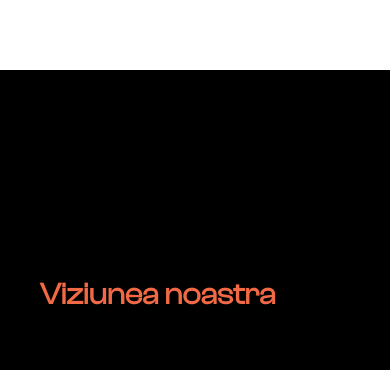
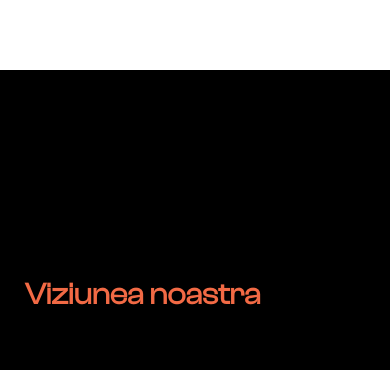
Before and after one commit to vikramkumartejani/ferandalex, a Next.js app: page / in a window 390 px wide. Shown: the part 2426-2796 px from the top of the page. Built offline with nearby package versions, Linux system fonts and the light colour scheme.

Commit message:
fix padding of corporate and ourvision.tsx

```diff
--- a/src/app/components/Corporate.tsx
+++ b/src/app/components/Corporate.tsx
@@ -15,7 +15,7 @@ const Corporate: React.FC = () => {
     <div className="bg-[#F26A45]">
       <div className="overflow-hidden">
         <h2
-          className="font-clashdisplay-bold md:pt-[160px] pt-[100px] sm:pb-[80px] pb-[70px] lg:ps-[120px] lg:pe-0 md:px-[81px] sm:px-[50px] px-[40px] text-white md:text-[64px] sm:text-[43px] text-[33px] font-[700] md:leading-[86.24px] leading-[50px] tracking-[0.09em]"
+          className="font-clashdisplay-bold md:pt-[160px] pt-[100px] sm:pb-[80px] pb-[70px] lg:ps-[120px] sm:ps-[25px] ps-[20px] lg:pe-0 md:px-[81px] sm:px-[50px] px-[40px] text-white md:text-[64px] sm:text-[43px] text-[33px] font-[700] md:leading-[86.24px] leading-[50px] tracking-[0.09em]"
           data-aos="fade-up"
           data-aos-delay="500"
         >
--- a/src/app/components/OurVision.tsx
+++ b/src/app/components/OurVision.tsx
@@ -14,7 +14,7 @@ const OurVision: React.FC = () => {
   return (
     <div className="overflow-hidden">
       <h2
-        className="pt-[200px] lg:px-[120px] md:px-[80px] sm:px-[50px] px-[40px] text-[#F26A45] md:text-[64px] sm:text-[35px] text-[30px] font-[700] md:leading-[86.24px] leading-[50px] tracking-[1%] font-clashdisplay-regular"
+        className="pt-[200px] lg:ps-[120px] md:ps-[80px] ps-[25px] text-[#F26A45] md:text-[64px] sm:text-[35px] text-[30px] font-[700] md:leading-[86.24px] leading-[50px] tracking-[1%] font-clashdisplay-regular"
         data-aos="fade-up"
         data-aos-delay="400"
       >
```
